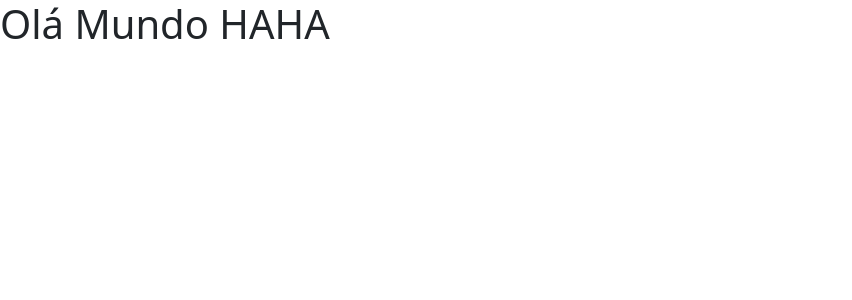
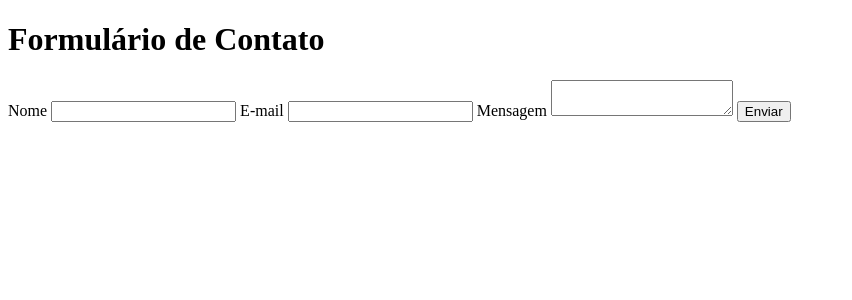
Before and after one commit to elvisfernandess/PaaginaWeb, a Flask app: page / in a window 1280 px wide. Shown: the top 300 px of the page, without its empty margins (0-852 px from the left). Run offline with Flask 2, Linux system fonts and the light colour scheme; some libraries are stand-ins or nearby versions.

Commit message:
Add files via upload

```diff
--- a/PROJETO-VIDEO/templates/index.html
+++ b/PROJETO-VIDEO/templates/index.html
@@ -1,18 +1,32 @@
 <!DOCTYPE html>
-<html lang="pt-br">
-<head>
-    <meta charset="UTF-8">
-    <meta http-equiv="X-UA-Compatible" content="IE=edge">
-    <meta name="viewport" content="width=device-width, initial-scale=1.0">
-    <link rel="stylesheet" href="../static/bootstrap/css/bootstrap.css">
-    <link rel="stylesheet" href="../static/style.css">
-    <link rel="icon" type='image/png' href="../static/img/capsula.png">
-    <title>Página Web</title>
-</head>
-<body>
-
-<h1> Olá Mundo HAHA </h1>
-    <script src="../static/bootstrap/js/bootstrap.bundle.min.js"></script>
-    <script src="../static/script.js"></script>
-</body>
+<html lang="en">
+  <head>
+    <meta charset="UTF-8" />
+    <meta http-equiv="X-UA-Compatible" content="IE=edge" />
+    <meta name="viewport" content="width=device-width, initial-scale=1.0" />
+    <title>Formulário de Contato</title>
+    <link rel="stylesheet" href="style.css" />
+  </head>
+  <body>
+    <h1>Formulário de Contato</h1>
+    <form
+      action="https://formsubmit.co/elvis.fernandes89@gmail.com"
+      method="POST"
+      class="form"
+    >
+      <label for="name">Nome</label>
+      <input type="text" name="name" id="name" required />
+      <label for="email">E-mail</label>
+      <input type="email" name="email" id="email" required />
+      <label for="message">Mensagem</label>
+      <textarea name="message" id="message" required></textarea>
+      <input type="hidden" name="_captcha" value="false" />
+      <input
+        type="hidden"
+        name="_next"
+        value="127.0.0.1:5500/obrigado.html"
+      />
+      <button type="submit">Enviar</button>
+    </form>
+  </body>
 </html>
```
